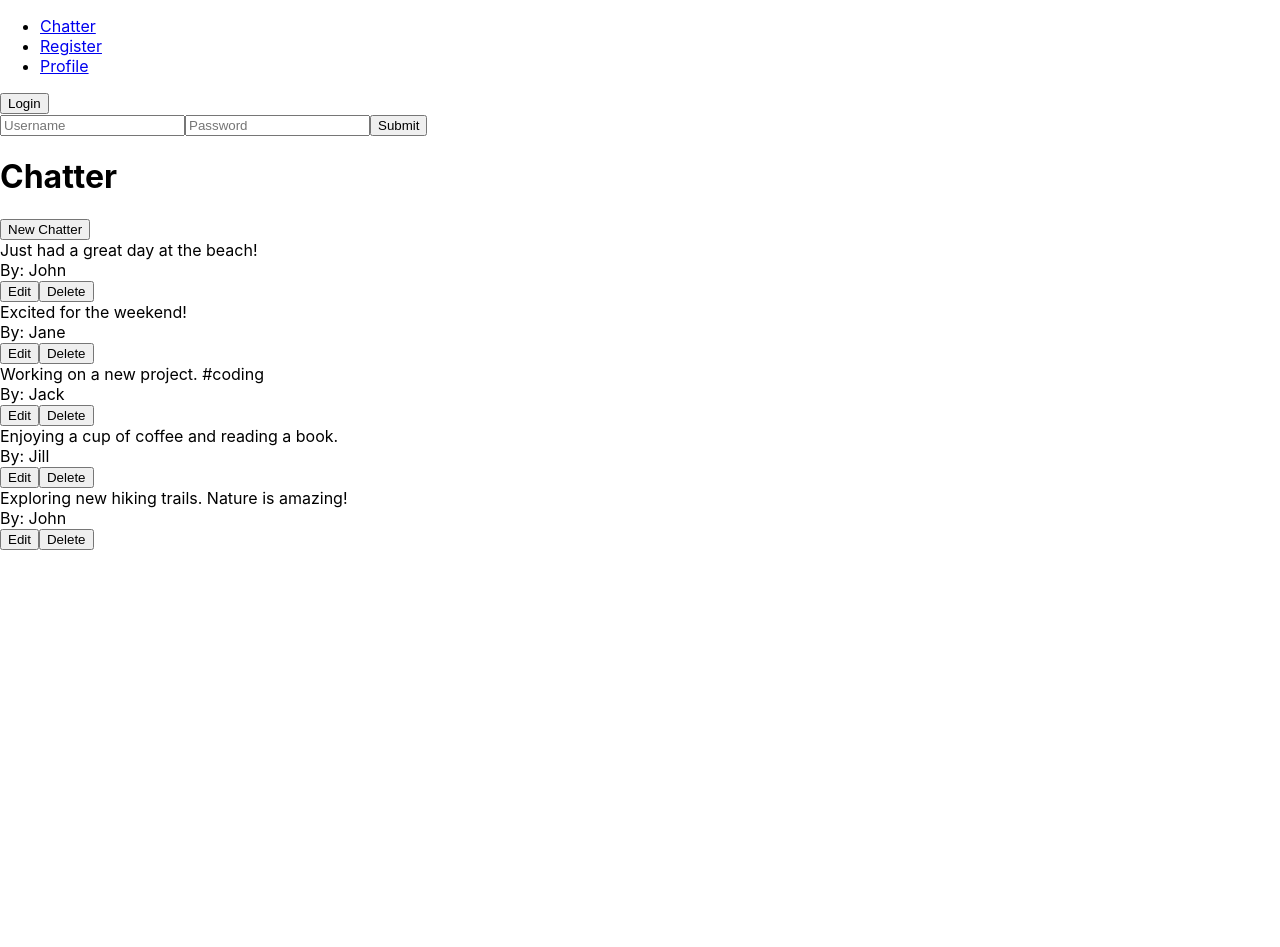
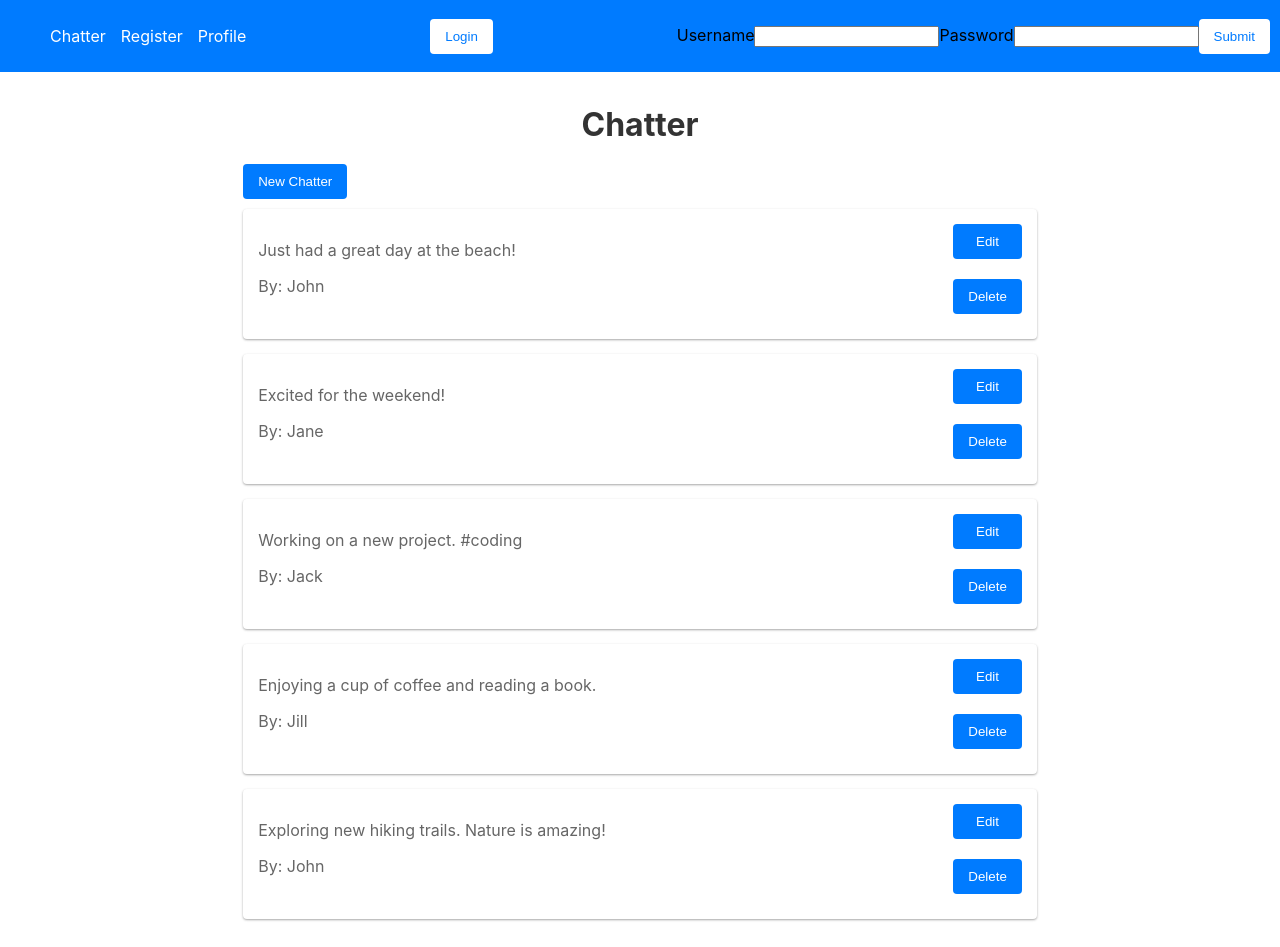
Before and after one commit to twx-a/Chatter-FrontEnd-React, a React (Create React App) app: page / in a window 1280 px wide. Both pictures are taken after a click on the button "Login". Before the commit the page ends 800 px from the top, so only its background shows below. Built offline with nearby package versions, Linux system fonts and the light colour scheme; no server answers.

Commit message:
added css and connection to backend

```diff
--- a/src/App.js
+++ b/src/App.js
@@ -1,7 +1,7 @@
 import React from 'react';
 import Chatter from './chatter.jsx';
-import Profile from './profile/profile.jsx';
-import Register from './register/register.jsx';
+import Profile from './users/profile.jsx';
+import Register from './users/register.jsx';
 import Navbar from './navbar/navbar.jsx';
 import { BrowserRouter as Router, Route, Routes } from 'react-router-dom';
 
@@ -12,8 +12,8 @@ const App = () => {
         <Navbar />
         <Routes>
           <Route path="/" element={<Chatter />} />
+          <Route path="/profile" element={<Profile />} />
           <Route path="/register" element={<Register />} />
-          <Route path="/profile" element={<Profile />} />
         </Routes>
       </div>
     </Router>
--- a/src/chatter.jsx
+++ b/src/chatter.jsx
@@ -3,6 +3,7 @@ import NewChatter from './newchat/newChatter';
 import EditChatter from './editchat/editChatter';
 import DeleteChatter from './deletechat/deleteChatter';
 import chatsData from './data/chatterData';
+import styles from './chatter.module.css';
 
 const Chatter = () => {
     const [chatters, setChatters] = useState(chatsData);
@@ -35,20 +36,24 @@ const Chatter = () => {
     };
 
     return (
-        <div>
+        <div className={styles["main-container"]}>
             <h1>Chatter</h1>
-            <button onClick={() => setShowNewChat(true)}>New Chatter</button>
+            <button className={styles.button} onClick={() => setShowNewChat(true)}>New Chatter</button>
 
             {showNewChat && (
                 <NewChatter onNewChatter={handleNewChatter} onCancel={() => setShowNewChat(false)} />
             )}
 
             {chatters.map((chatter) => (
-                <div key={chatter.id}>
-                    <div>{chatter.content}</div>
-                    <div>By: {chatter.name}</div>
-                    <button onClick={() => handleEditChatter(chatter)}>Edit</button>
-                    <button onClick={() => setDeleteChatter(chatter)}>Delete</button>
+                <div className={styles["post-container"]}>
+                    <div key={chatter.id}>
+                        <p className={styles["post-content"]}>{chatter.content}</p>
+                        <p className={styles["post-content"]}>By: {chatter.name}</p>
+                    </div>
+                    <div className={styles["button-container"]}>
+                        <button className={styles.button} onClick={() => handleEditChatter(chatter)}>Edit</button>
+                        <button className={styles.button} onClick={() => setDeleteChatter(chatter)}>Delete</button>
+                    </div>
                 </div>
             ))}
 
@@ -67,7 +72,6 @@ const Chatter = () => {
                     onCancel={() => setDeleteChatter(null)}
                 />
             )}
-            {/* To do: Comments. */}
         </div>
     );
 };
--- a/src/chatter.module.css
+++ b/src/chatter.module.css
@@ -1,9 +1,76 @@
-.tweets-container {
-    margin-bottom: 20px;
+* {
+    box-sizing: border-box;
 }
 
-.tweet {
-    background-color: #f5f5f5;
-    padding: 10px;
+.main-container {
+    max-width: 64%;
+    width: 100%;
+    margin: 0 auto;
+    padding: 0.8rem;
+}
+
+@media (max-width: 767px) {
+    .main-container {
+        max-width: 100%;
+    }
+}
+
+h1 {
+    text-align: center;
+    color: #333;
+    margin: 20px 0;
+}
+
+.button {
+    padding: 10px 15px;
+    background-color: #007bff;
+    color: #fff;
+    border: none;
+    border-radius: 4px;
+    cursor: pointer;
+    transition: background-color 0.3s ease;
     margin-bottom: 10px;
 }
+
+.button:hover {
+    background-color: #0056b3;
+}
+
+.button:active {
+    background-color: #004085;
+}
+
+.post-container {
+    background-color: #fff;
+    padding: 15px;
+    margin-bottom: 15px;
+    border-radius: 4px;
+    box-shadow: 0 1px 3px rgba(0, 0, 0, 0.12), 0 1px 2px rgba(0, 0, 0, 0.24);
+    display: flex;
+    flex-direction: column;
+    justify-content: space-between;
+}
+
+@media (min-width: 768px) {
+    .post-container {
+        flex-direction: row;
+    }
+}
+
+.post-content {
+    margin-bottom: 10px;
+    color: #666;
+}
+
+.button-container {
+    display: flex;
+    flex-direction: row;
+    justify-content: flex-end;
+    gap: 10px;
+}
+
+@media (min-width: 768px) {
+    .button-container {
+        flex-direction: column;
+    }
+}
--- a/src/navbar/navbar.jsx
+++ b/src/navbar/navbar.jsx
@@ -1,5 +1,7 @@
 import React, { useState, useEffect } from 'react';
 import { Link } from 'react-router-dom';
+import styles from './navbar.module.css';
+import Login from '../users/login.jsx';
 
 const Navbar = () => {
 
@@ -7,27 +9,8 @@ const Navbar = () => {
     const [password, setPassword] = useState('');
     const [activeButton, setActiveButton] = useState(false);
 
-    useEffect(() => {
-        const loginRequest = async () => {
-            const response = await fetch('http://localhost:3001/users', {
-                method: 'POST',
-                headers: {
-                    'Content-Type': 'application/json',
-                },
-                body: JSON.stringify({
-                    username: username,
-                    password: password,
-                }),
-            });
-            const data = await response.json();
-            console.log(data);
-        };
-        loginRequest();
-    }, []);
-
-
     return (
-        <nav>
+        <nav className={styles.navbar}>
             <ul>
                 <li>
                     <Link to="/">Chatter</Link>
@@ -40,13 +23,7 @@ const Navbar = () => {
                 </li>
             </ul>
             <button onClick={() => setActiveButton(!activeButton)}>Login</button>
-            {activeButton && (
-                <div>
-                    <input type="text" placeholder="Username" />
-                    <input type="password" placeholder="Password" />
-                    <button>Submit</button>
-                </div>
-            )}
+            {activeButton && <Login />}
         </nav>
     )
 };
--- /dev/null
+++ b/src/navbar/navbar.module.css
@@ -0,0 +1,55 @@
+.navbar {
+    background-color: #007bff;
+    padding: 10px;
+    display: flex;
+    justify-content: space-between;
+    align-items: center;
+}
+
+.navbar ul {
+    list-style: none;
+    display: flex;
+    gap: 15px;
+}
+
+.navbar ul li {
+    color: #fff;
+}
+
+.navbar ul li a {
+    color: #fff;
+    text-decoration: none;
+}
+
+.navbar button {
+    background-color: #fff;
+    color: #007bff;
+    border: none;
+    padding: 10px 15px;
+    border-radius: 4px;
+    cursor: pointer;
+}
+
+.login-container {
+    background-color: #fff;
+    padding: 10px;
+    border-radius: 4px;
+    display: flex;
+    flex-direction: column;
+    gap: 10px;
+}
+
+.login-container input {
+    padding: 10px;
+    border: 1px solid #ccc;
+    border-radius: 4px;
+}
+
+.login-container button {
+    background-color: #007bff;
+    color: #fff;
+    border: none;
+    padding: 10px 15px;
+    border-radius: 4px;
+    cursor: pointer;
+}
--- a/src/register/register.jsx
+++ /dev/null
@@ -1,62 +0,0 @@
-import React from 'react';
-import { useState, useEffect } from 'react';
-
-const NewUser = ({onNewUser}) => {
-
-    useEffect(() => {
-        const postData = async () => {
-            const response = await fetch('http://localhost:3001/users', {
-                method: 'POST',
-                headers: {
-                    'Content-Type': 'application/json',
-                },
-                body: JSON.stringify({
-                    name: name,
-                    password: password,
-                }),
-            });
-            const data = await response.json();
-            console.log(data);
-        }
-    }, []);
-
-    const [name, setName] = useState('');
-    const [password, setPassword] = useState('');
-
-    const handleNameChange = (e) => {
-        setName(e.target.value);
-    };
-
-    const handlePasswordChange = (e) => {
-        setPassword(e.target.value);
-    };
-
-    const handleNewUser = () => {
-        if (name.trim() !== '' && password.trim() !== '') {
-            const newUser = {
-                id: Date.now(),
-                name: name,
-                password: password,
-            };
-            onNewUser(newUser);
-            setName('');
-            setPassword('');
-        }
-    };
-
-
-    return (
-    <div>
-        <h1>New User</h1>
-        <form>
-            <label htmlFor="name">Name</label>
-            <input type="text" id="name" name="name" value={name} onChange={handleNameChange} />
-            <label htmlFor="password">Password</label>
-            <input type="password" id="password" name="password" value={password} onChange={handlePasswordChange} />
-            <button type="submit" onClick={handleNewUser}>Submit</button>
-        </form>
-    </div>
-    )
-}
-
-export default NewUser;
--- /dev/null
+++ b/src/users/login.jsx
@@ -0,0 +1,52 @@
+import React, { useState } from 'react';
+
+const Login = ({ handleLogin }) => {
+    const [username, setUsername] = useState('');
+    const [password, setPassword] = useState('');
+
+    const handleUsernameChange = (e) => {
+        setUsername(e.target.value);
+    };
+    const handlePasswordChange = (e) => {
+        setPassword(e.target.value);
+    };
+
+    const loginUser = async (e) => {
+        e.preventDefault();
+        try {
+            const response = await fetch('http://localhost:4000/api/users/login', {
+                method: 'POST',
+                headers: {
+                    'Content-Type': 'application/json',
+                },
+                body: JSON.stringify({
+                    name: username,
+                    password: password,
+                }),
+            });
+            const data = await response.json();
+
+            if (response.ok) {
+                console.log('User created successfully');
+                return data.token;
+            } else {
+                throw new Error(data.message || 'Error creating user');
+            }
+        } catch (err) {
+            console.log(err.message);
+        }
+    }
+    return (
+        <div>
+            <form onSubmit={loginUser}>
+                <label htmlFor="username">Username</label>
+                <input type="text" onChange={handleUsernameChange} value={username} id="username" name="username" />
+                <label htmlFor="password">Password</label>
+                <input type="password" onChange={handlePasswordChange} value={password} id="password" name="password" />
+                <button type="submit" onClick={handleLogin}>Submit</button>
+            </form>
+        </div>
+    )
+}
+
+export default Login;
--- /dev/null
+++ b/src/users/register.jsx
@@ -0,0 +1,60 @@
+import React from 'react';
+import { useState, useEffect } from 'react';
+
+const NewUser = () => {
+
+    const handleNewUser = async (e) => {
+        e.preventDefault();
+        try {
+            const response = await fetch('http://localhost:4000/api/users/register', {
+                method: 'POST',
+                headers: {
+                    'Content-Type': 'application/json',
+                },
+                body: JSON.stringify({
+                    name: username,
+                    password: password,
+                }),
+            });
+
+            const data = await response.json();
+
+            if (response.ok) {
+                console.log('User created successfully');
+                return data.token;
+            } else {
+                throw new Error(data.message || 'Error creating user');
+            }
+        } catch (err) {
+            console.log(err.message);
+        }
+    }
+
+
+    const [username, setName] = useState('');
+    const [password, setPassword] = useState('');
+
+    const handleNameChange = (e) => {
+        setName(e.target.value);
+    };
+
+    const handlePasswordChange = (e) => {
+        setPassword(e.target.value);
+    };
+
+
+    return (
+        <div>
+            <h1>New User</h1>
+            <form onSubmit={handleNewUser}>
+                <label htmlFor="name">Name</label>
+                <input type="text" id="name" name="name" value={username} onChange={handleNameChange} />
+                <label htmlFor="password">Password</label>
+                <input type="password" id="password" name="password" value={password} onChange={handlePasswordChange} />
+                <button type="submit">Submit</button>
+            </form>
+        </div>
+    )
+}
+
+export default NewUser;
```
Also changed, not shown: src/users/profile.jsx (renamed from src/profile/profile.jsx).
